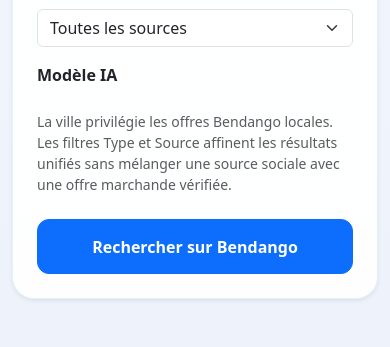
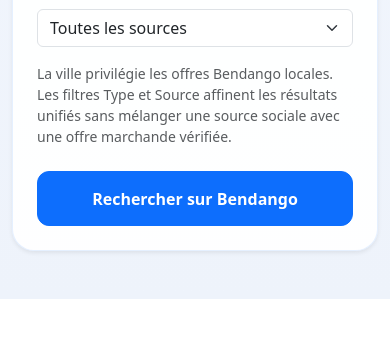
Before and after one commit to kembo-dev/bendango, a Django app: page / in a window 390 px wide. Shown: the part 1020-1367 px from the top of the page. After the commit the page ends 1319 px from the top, so only its background shows below. Run offline with Django 5.2, Linux system fonts and the light colour scheme; data comes from the database, SQL or seed files in the repository; parts of the project's set-up code (start-up, migrations or seed data) failed here and were passed over.

Commit message:
ux: remove AI model selector from search interface

```diff
--- a/tracker/templates/tracker/scrape.html
+++ b/tracker/templates/tracker/scrape.html
@@ -53,10 +53,9 @@
             <div class="col-md-2"><label class="form-label fw-bold">Ville</label>{{ form.city }}</div>
         </div>
         <div class="row g-3 align-items-end mt-1">
-            <div class="col-md-3"><label class="form-label fw-bold">Type d'offre</label>{{ form.offer_type }}</div>
-            <div class="col-md-3"><label class="form-label fw-bold">Type de business</label>{{ form.business_category }}</div>
-            <div class="col-md-3"><label class="form-label fw-bold">Source</label>{{ form.source }}</div>
-            <div class="col-md-3"><label class="form-label fw-bold">Modèle IA</label>{{ form.model_name }}</div>
+            <div class="col-md-4"><label class="form-label fw-bold">Type d'offre</label>{{ form.offer_type }}</div>
+            <div class="col-md-4"><label class="form-label fw-bold">Type de business</label>{{ form.business_category }}</div>
+            <div class="col-md-4"><label class="form-label fw-bold">Source</label>{{ form.source }}</div>
         </div>
         <div class="form-text mt-3">La ville privilégie les offres Bendango locales. Les filtres Type et Source affinent les résultats unifiés sans mélanger une source sociale avec une offre marchande vérifiée.</div>
         <button type="submit" class="btn btn-primary mt-4 w-100 btn-compare" {% if anonymous_search_used and not request.user.is_authenticated %}disabled{% endif %}>{% if anonymous_search_used and not request.user.is_authenticated %}Créez un compte pour continuer{% else %}Rechercher sur Bendango{% endif %}</button>
```
